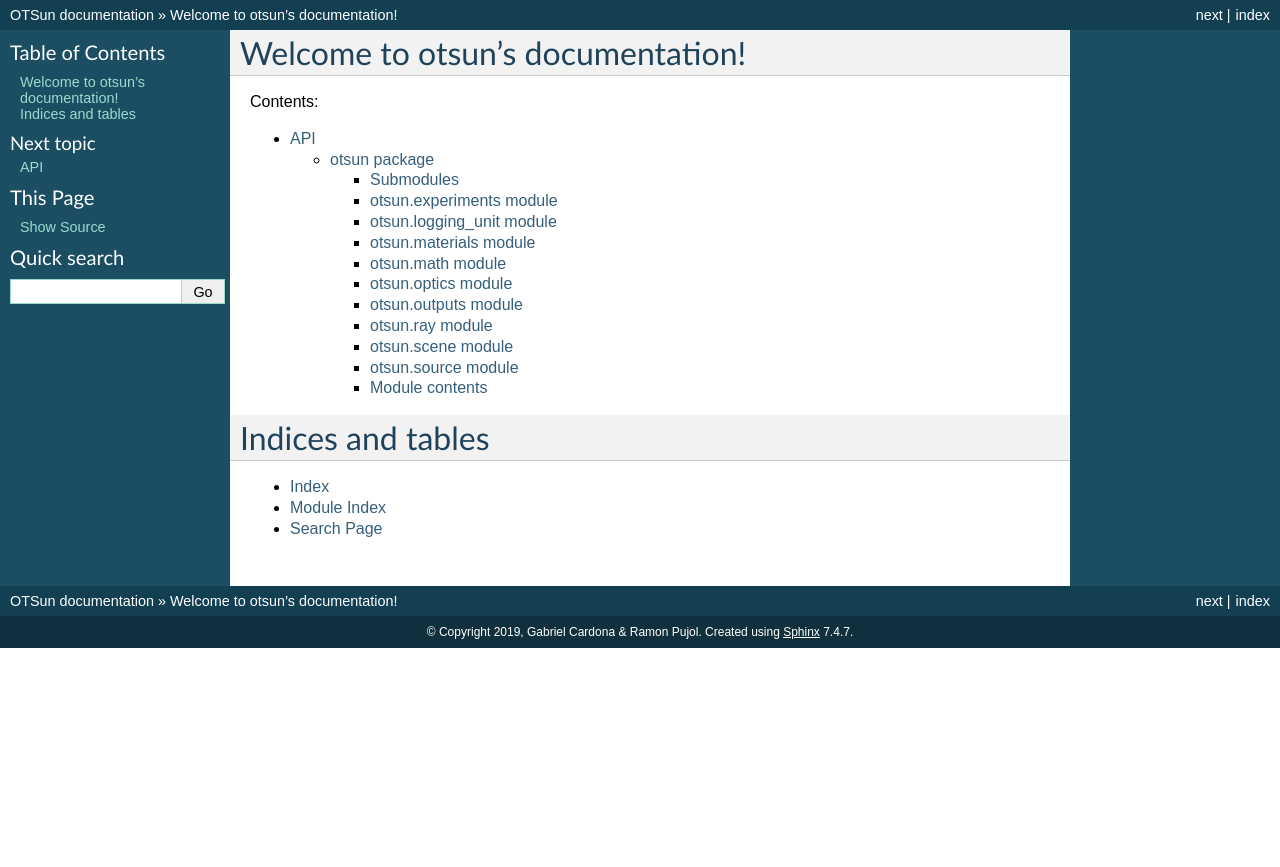
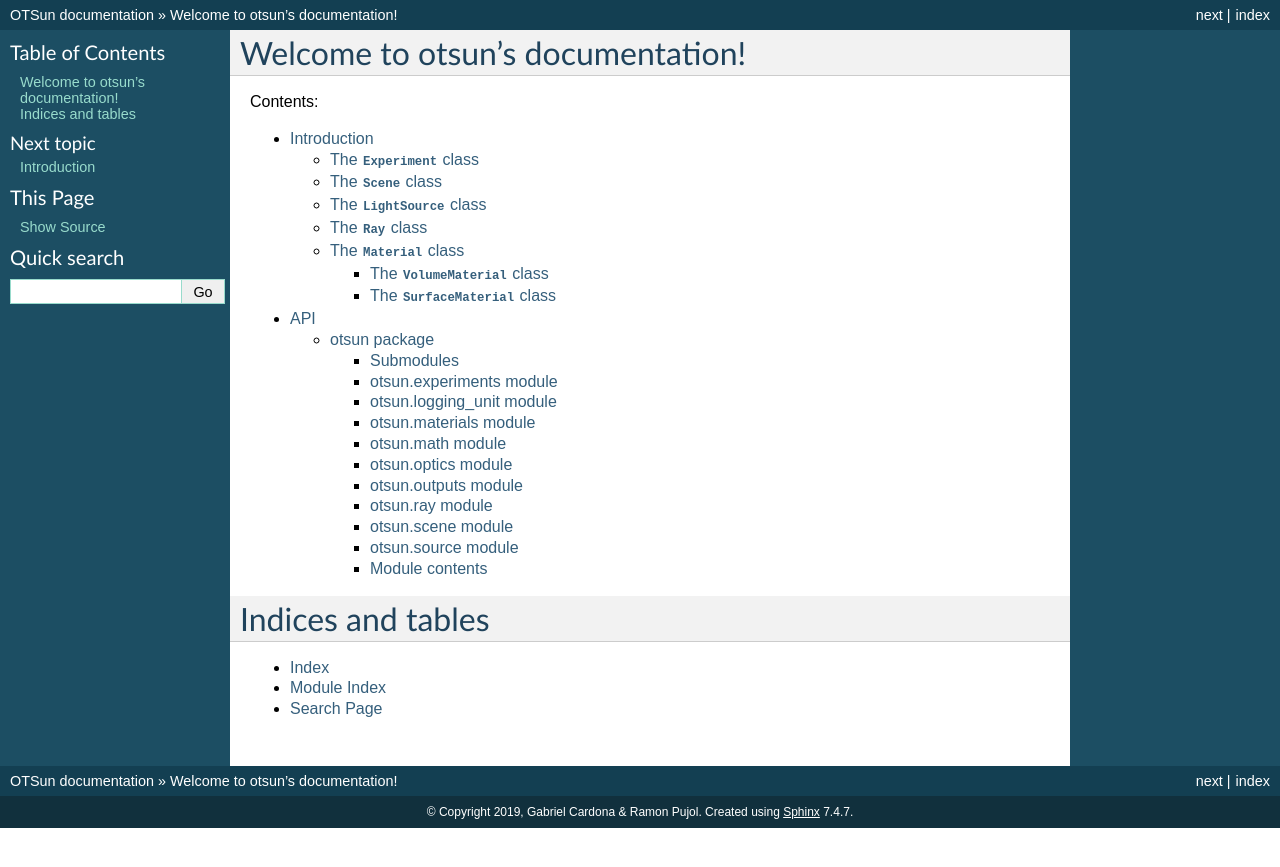
Before and after one commit to bielcardona/OTSun, a Sphinx documentation site: the page built from doc/index.rst, in a window 1280 px wide. Shown: the top 867 px of the page. Built offline with Sphinx 7.4.7, drawn with Linux system fonts in a browser that asks for light colours; some of the changed lines change nothing that is shown.

Commit message:
added intro to doc

```diff
--- a/doc/index.rst
+++ b/doc/index.rst
@@ -7,6 +7,7 @@
    :maxdepth: 4
    :caption: Contents:
 
+   intro
    modules
 
 Indices and tables
--- /dev/null
+++ b/doc/intro.rst
@@ -0,0 +1,208 @@
+Introduction
+============
+
+The python package ``otsun`` is composed by different modules, some of
+them collecting helper functions that implement both mathematical and
+optical methods, and other ones built around each of the main classes
+that define the functionality of the package. To ease the reading of
+this section, where we shall be dealing with classes and instances of
+those classes, whenever a class (say ``Scene`` or ``LightSource``) is
+considered, the downcase version of their identifiers (``scene`` and
+``light_source`` in our example) will indicate instances of those
+variables.
+
+A typical use of the package involves the creation of an ``experiment``,
+which specifies the solar experiment to be run, defined by certain data
+that includes an ``scene`` and a ``light_source``. The ``scene`` holds
+the data of all the different objects that interact with light rays,
+included in a FreeCAD document, and where
+each of them has associated a ``material`` describing its optical
+behaviour. When the experiment is run, the ``light_source`` creates
+``ray``\ s, which interact with the scene until they either leave the
+scene or are absorbed, and in this last case the collected energy (among
+other data) is stored for future analysis.
+
+We comment now the main classes that have been implemented, together
+with its basic functionallity. The complete documentation can be found
+in XXXXXX.
+
+The ``Experiment`` class
+------------------------
+
+An ``experiment`` is initialized giving the parameters that define it:
+An ``scene`` and a ``light_source`` that describe the physical
+environment where the experiment takes place, and the number of rays
+that has to be simulated. The execution of the experiment is launched
+with the ``experiment.run()`` method, and once it is finished, the
+information that has been recollected is found in instance variables
+like ``experiment.captured_energy_Th`` and
+``experiment.captured_energy_PV``, that give the overall thermal and
+photovoltaic (respectively) energy that has been collected by active
+materials found in the scene.
+
+The ``Scene`` class
+-------------------
+
+Instances of the class ``Scene`` hold the data used to describe the
+physical objects present in an experiment, stored in three main
+variables, ``faces``, ``solids`` and ``materials``. Each object in the
+array ``faces`` (resp. ``solids``) is a ``Part.Face`` (resp.
+``Part.Solid``) object of FreeCAD that represents a surface (resp.
+volume) that can affect the propagation of a ray incident with it. The
+dictionary ``materials`` assigns to each face or solid a ``material``
+that describes its properties.
+
+Such an ``scene`` is initialized with an array ``objects``, all whose
+elements are instances of ``Part.Feature``, and typically they are all
+the objects included in a FreeCAD document. The assignation of materials
+to each element is done by looking at its label. Namely, if an object
+``obj`` in a FreeCAD document has a label of the form
+“Label\ ``(mat_name)``”, then the assigned material
+``scene.materials[obj]`` will be the ``Material`` instance ``mat`` such
+that ``mat.name`` is ``mat_name``.
+
+The ``LightSource`` class
+-------------------------
+
+Instances of the class ``LightSource`` are used to model the sources of
+rays in an experiment. There are many parameters that define its
+behaviour, like its ``emitting_region``, describing the physical
+location of the sources of the rays to be emitted, and its
+``light_spectrum`` and ``direction_distribution``, describing
+respectively the frequencies and directions of the rays to be emitted.
+
+The parameter ``light_spectrum`` can either be a constant, meaning that
+all rays will be emitted with the same specified frequency, or a
+probability distribution with CDF :math:`F(\omega)` represented by an
+array of the form
+:math:`((\omega_1,\omega_2,\dots),(F(\omega_1),F(\omega_2)\dots)`.
+
+The ``emitting_region`` has to be an instance of any class that
+implements the method ``random_point()``, which returns a random point
+from where a ray will be emitted, and has an attribute
+``main_direction``, giving the direction of the emitted ray. For
+convenience, the class ``SunWindow`` implements such an emitting region
+as a rectangle in space :math:`\Pi` orthogonal to a fixed direction
+:math:`\vec u`, and such that all the objects in the scene are contained
+in the rectangular semi-prism
+:math:`\{\Pi+\lambda\vec u\mid \lambda\ge 0\}`.
+
+The parameter ``direction_distribution`` can either be ``None`` or an
+instance of a class that implements the method ``angle_distribution()``,
+giving a random angle of deviation for the emitted ray with respect to
+the main direction. For convenience, the class ``BuieDistribution``
+implements such deviation according to a Buie distribution, determined
+by its circumsolar ratio, which is a parameter of the class.
+
+The ``Ray`` class
+-----------------
+
+Instances of the class ``Ray`` model light rays, which are emitted by a
+``light_source``. A ``ray`` is initialized giving its initial
+``optical_state``, as well as the ``scene`` where it will travel.
+Instances of ``OpticalState`` gather some relevant information of a
+light ray at a given moment, like its ``direction``, ``polarization``
+and ``material``, giving respectively the direction and polarization
+vectors, and the material where it is traveling. When the method
+``ray.run()`` is called, the propagation of the ray inside the scene
+starts to be simulated. A simplified version of the iteration process
+is:
+
+#. Find the closest intersection of ``ray`` with objects in ``scene``.
+
+#. If no intersection is found, the ``ray`` is lost and the simulation
+   is finished.
+
+#. If the first intersection is with an object having a determined
+   ``material``, then the method ``material.change_of_optical_state()``
+   is called (with different parameters that determine how the ray hits
+   the material), which decides if the ray is reflected or refracted
+   (and gives the next optical state) or that the ray has been absorbed
+   by some active optical element.
+
+#. If the ray has been reflected or refracted, go to step 1.
+
+The ``Material`` class
+----------------------
+
+The ``Material`` class is the most complex of all the classes
+implemented in ``otsun``, since there are many different kinds of
+materials, and their optical properties need to be explicitly stated.
+There are two main subclasses, ``SurfaceMaterial`` and
+``VolumeMaterial``, corresponding respectively to materials that can be
+assumed to be two-dimensional (like mirrors and absorbers) or not (like
+glasses, XXXX). Any material has an important property,
+``material.name``, indicating how it will be called when identifying
+objects in a scene. The physical properties of a ``material`` are
+encoded in ``material.properties``, a dictionary whose contents depend
+on the kind of material.
+
+Any user willing to use his own materials in his experiments can
+subclass ``SurfaceMaterial`` or ``VolumeMaterial`` to adapt the contents
+of ``material.properties``, that implement the specific properties of
+the materials. The user must subclass the method
+``material.change_of_optical_state()`` in order to implement the
+computation of how the interaction with the material changes the optical
+state (direction, polarization, etc.) of the ray. Also, since it is
+interesting to store externally the properties of materials, the method
+``material.to_json()`` and the class method
+``SubclassedMaterial.load_from_json(info)`` should be implemented. The
+first one must convert any information stored in ``material.properties``
+to a serializable dictionary, and the second one must use this
+dictionary to reconstruct the ``material.properties`` dictionary.
+
+The ``VolumeMaterial`` class
+~~~~~~~~~~~~~~~~~~~~~~~~~~~~
+
+Instances of ``VolumeMaterial`` represent optical properties of physical
+objects whose depth is not negligible, like glasses or XXXXXX. In this
+case the method ``material.change_of_optical_state()`` is generically
+implemented using Snell’s laws of refraction, but any user could
+subclass it and implement some other optical behaviour of the material.
+Some subclasses of this class are provided, so that materials appearing
+usually in the field of solar collectors can be used without further
+implementations.
+
+Some of this materials are:
+
+-  ``SimpleVolumeMaterial``, representing a material with constant index
+   of refraction and attenuation coefficient.
+
+-  ``WavelengthVolumeMaterial``, where the indices of refraction an
+   attenuation depend on the wavelength of the ray, which are given in
+   tabulated form.
+
+-  ``PolarizedThinFilm``, XXXXXXXXX
+
+The ``SurfaceMaterial`` class
+~~~~~~~~~~~~~~~~~~~~~~~~~~~~~
+
+Any ``surface_material`` represents a two-dimensional physical object,
+in the sense that its third dimension is negligible, or simply that its
+behaviour does not depend on it. Examples of these objects are mirrors,
+optical collectors, XXXXX. In a first approximation, the interaction of
+a ray with such a material can result in a reflection, an absorption or
+a transmittance, each with a given probability that may depend on the
+wavelength of the ray and are stored in the dictionary
+``p=material.properties``. Hence, ``material.change_of_optical_state()``
+generically implements these different phenomena. These behaviour is
+also affected by other properties of the material, like the booleans:
+
+-  ``p['lambertian_material']``, indicating that, in case of reflection,
+   the direction of the reflected ray should be a random vector, instead
+   of that computed using the law of reflection.
+
+-  ``p['energy_collector']``, indicating that, in case of an absorption,
+   the energy is absorbed and processed, instead of lost in the
+   material.
+
+Some more specific materials are provided by subclassing
+``VolumeMaterial`` and overriding the ``change_of_optical_state()``
+method. Some examples of these specific materials are:
+
+-  ``AbsorberTWModelLayer``, XXXX
+
+-  ``PolarizedCoatingLayer``, and its subclasses
+   ``PolarizedCoatingReflectorLayer``,
+   ``PolarizedCoatingTransparenLayer``,
+   ``PolarizedCoatingAbsorberLayer``,
```
Also changed, not shown: 1 other file.
